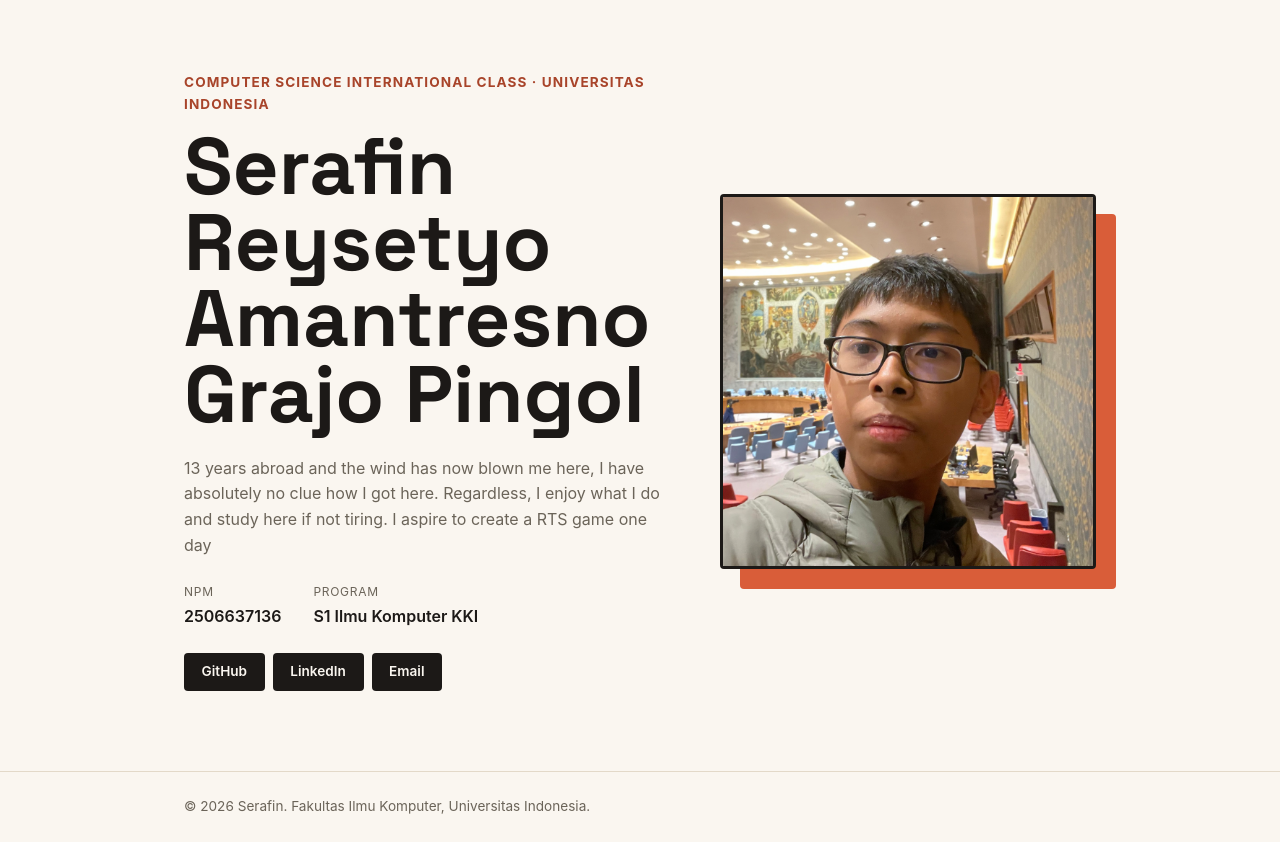
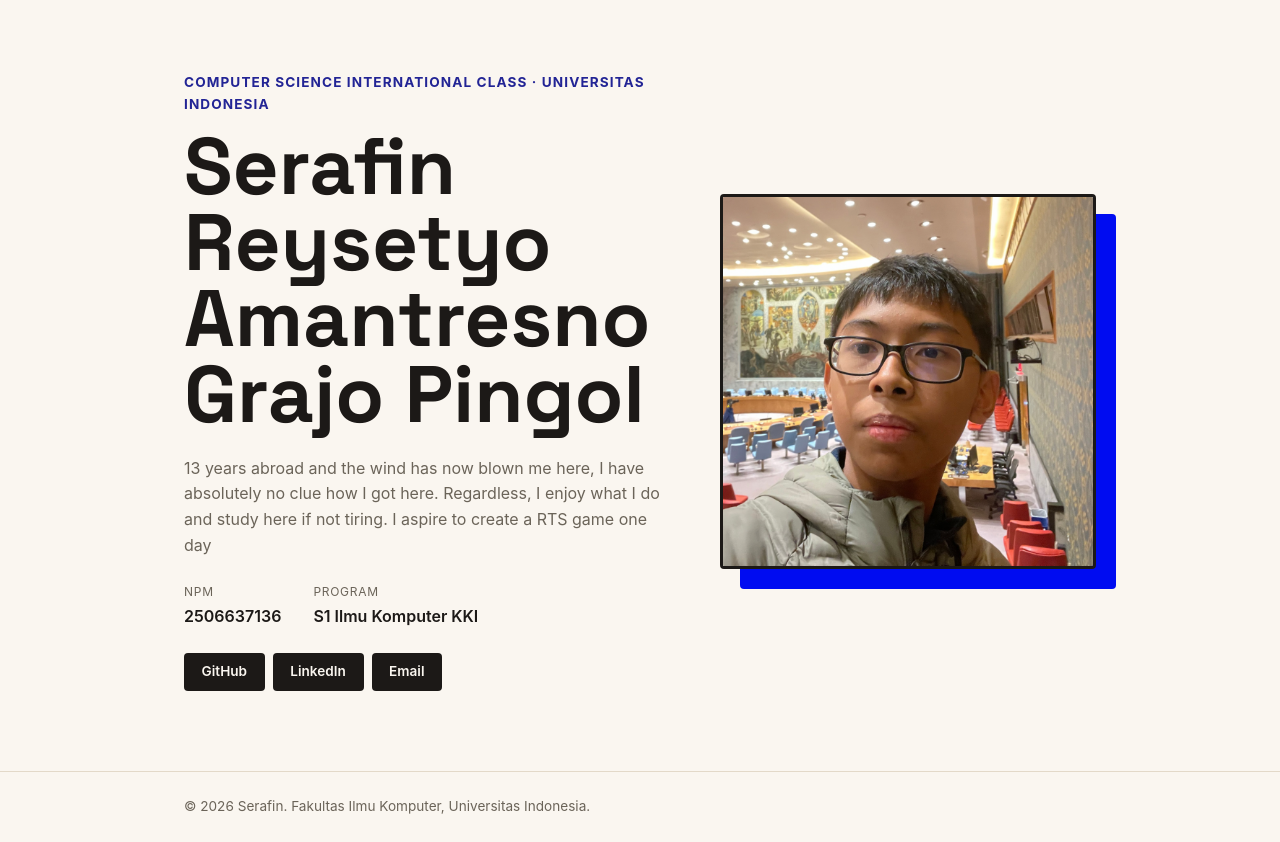
Before and after one commit to SPingol/myportofolio, a Django app: page / in a window 1280 px wide. Shown: the part 74-916 px from the top of the page. Run offline with Django 5.2, Linux system fonts and the light colour scheme.

Commit message:
Attempting to change website colors
changed the colour values in the style.css, in a test to see if it changes the colour of the website to the desired one

```diff
--- a/static/css/style.css
+++ b/static/css/style.css
@@ -7,8 +7,8 @@
 :root {
   --ink: #1c1917;
   --paper: #faf6f0;
-  --accent: #d95d39;
-  --accent-dark: #a8442a;
+  --accent: #000cf1;
+  --accent-dark: #171990f3;
   --line: #e3d9c9;
   --text-muted: #6b6459;
   --radius: 4px;
```
